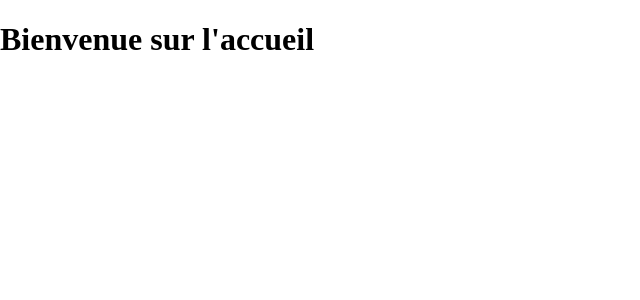
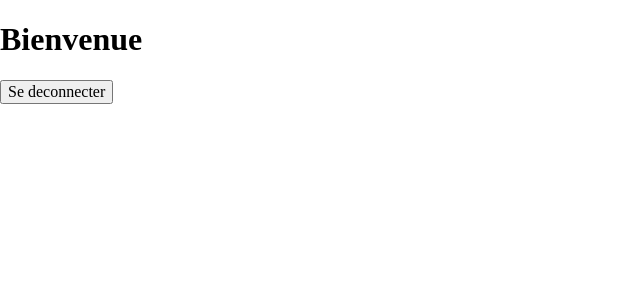
Before and after one commit to tlugat/iot-solution-hetic, a React (Create React App) app: page / in a window 1280 px wide. Shown: the top 300 px of the page, without its empty margins (0-640 px from the left). Built offline with nearby package versions, Linux system fonts and the light colour scheme; sample sign-in values are in the browser's storage.

Commit message:
useAuth hook and redirections after register?login

```diff
--- a/src/app/App.js
+++ b/src/app/App.js
@@ -1,28 +1,23 @@
 import { Route, Switch, BrowserRouter as Router } from 'react-router-dom';
 
-import authService from 'app/services/auth/auth-service';
+import { ProvideAuth } from "app/hooks/useAuth";
 
+import PrivateRoute from "app/commons/PrivateRoute/PrivateRoute";
 import Home from "app/pages/Home/Home";
 import Register from "app/pages/Register";
 import Login from "app/pages/Login";
 
 function App() {
 
-  const user = authService.getCurrentUser();
-
   return (
     <div className="App">
       <Router>
         <Switch>
-          <Route exact path="/" component={Home}/>
-          {
-            !user && (
-              <>
-                <Route exact path="/register" component={Register}/>
-                <Route exact path="/login" component={Login}/>
-              </>
-            )
-          }
+          <ProvideAuth>
+            <PrivateRoute exact path="/" component={Home}/>
+            <Route exact path="/register" component={Register}/>
+            <Route exact path="/login" component={Login}/>
+          </ProvideAuth>
         </Switch>
       </Router>
     </div>
--- a/src/app/commons/LoginForm/LoginForm.js
+++ b/src/app/commons/LoginForm/LoginForm.js
@@ -1,7 +1,7 @@
 import {Formik, Field, ErrorMessage} from 'formik';
 import * as Yup from 'yup';
 import {Link} from 'react-router-dom';
-import authService from 'app/services/auth/auth-service';
+import {useAuth} from "app/hooks/useAuth";
 
 
 const CustomInput = ({field, form, ...props}) => {
@@ -18,6 +18,8 @@ const CustomError = (props) => <div>{props.children}</div>
 
 const Form = () => {
 
+  const auth = useAuth();
+
   const userSchema = Yup.object().shape({
     email: Yup.string().email("E-mail erroné").min(6, '6 caractères min.').max(100, '100 caractères max.'),
     password: Yup.string().min(6, '6 caractères min.').max(50, '50 caractères max.'),
@@ -27,7 +29,7 @@ const Form = () => {
   const submit = async (values, actions) => {
     const {email, password} = values;
     actions.setSubmitting(false);
-    authService.login(email, password);
+    auth.login(email, password);
   }
 
   return (
@@ -52,7 +54,7 @@ const Form = () => {
             <Field name="password" type="password"  component={CustomInput} />
             <ErrorMessage name="password" component={CustomError} />
             <button type="submit" disabled={isSubmitting}>Login</button>
-            <p>Don't have an account ? <span><Link to="/signup">Register</Link></span></p>
+            <p>Don't have an account ? <span><Link to="/register">Register</Link></span></p>
           </form>
 
         )}
--- /dev/null
+++ b/src/app/commons/PrivateRoute/PrivateRoute.js
@@ -0,0 +1,15 @@
+import {Route, Redirect} from 'react-router-dom';
+import {useAuth} from "app/hooks/useAuth";
+
+const PrivateRoute = ({component: Component, ...rest}) => {
+
+  const auth = useAuth();
+
+  return (
+      <Route {...rest} render={(props) => (
+        auth.user ? <Component {...props}/> : <Redirect to="/login"/>
+      )}/>
+  )
+}
+
+export default PrivateRoute
--- a/src/app/commons/RegisterForm/RegisterForm.js
+++ b/src/app/commons/RegisterForm/RegisterForm.js
@@ -1,6 +1,7 @@
+import {useState, useEffect} from "react";
 import {Formik, Field, ErrorMessage} from 'formik';
 import * as Yup from 'yup';
-import authService from 'app/services/auth/auth-service';
+import {useAuth} from "app/hooks/useAuth";
 
 
 const CustomInput = ({field, form, ...props}) => {
@@ -15,8 +16,11 @@ const CustomInput = ({field, form, ...props}) => {
 const CustomError = (props) => <div>{props.children}</div>
 
 
-const RegisterForm = () => {
+const RegisterForm = ({setIsRegistered}) => {
 
+  const auth = useAuth();
+
+  const [registerError, setRegisterError] = useState("");
 
   const userSchema = Yup.object().shape({
     name: Yup.string().min(2, 'Le nom renseigné est trop court'),
@@ -29,7 +33,12 @@ const RegisterForm = () => {
   const submit = async (values, actions) => {
     const {name, lastName, email, password, confirmPassword} = values;
     actions.setSubmitting(false);
-    authService.register(name, lastName, email, password, confirmPassword);
+    auth.register(name, lastName, email, password, confirmPassword)
+    .then(response => {
+      if(response.data.msg === "Success") setIsRegistered(true)
+      else if(response.data.error) setRegisterError(response.data.error)
+    })
+    .catch(error => console.log(error));
   }
 
 
@@ -60,6 +69,7 @@ const RegisterForm = () => {
           <Field name="confirmPassword" type="password"  component={CustomInput} />
           <ErrorMessage name="confirmPassword" component={CustomError} />
           <button type="submit" disabled={isSubmitting}>Sign up</button>
+          {registerError && <div>{registerError}</div>}
         </form>
 
       )}
--- /dev/null
+++ b/src/app/hooks/useAuth.js
@@ -0,0 +1,98 @@
+import React, { useState, useEffect, useContext, createContext } from "react";
+import axios from "axios";
+import authService from "app/services/auth/auth-service";
+
+const API_URL = "https://iot-project-hetic.herokuapp.com/api/user/";
+
+const authContext = createContext();
+
+// Provider component that wraps your app and makes auth object ...
+// ... available to any child component that calls useAuth().
+export function ProvideAuth({ children }) {
+  const auth = useProvideAuth();
+  return <authContext.Provider value={auth}>{children}</authContext.Provider>;
+}
+
+// Hook for child components to get the auth object ...
+// ... and re-render when it changes.
+export const useAuth = () => {
+  return useContext(authContext);
+};
+
+// Provider hook that creates auth object and handles state
+function useProvideAuth() {
+  const [user, setUser] = useState(localStorage.getItem("user") || null);
+
+  // Wrap any methods we want to use making sure ...
+  // ... to save the user to state.
+  const login = (email, password) => {
+    return axios
+      .post(API_URL + "login", {
+        email,
+        password,
+      })
+      .then(response => {
+        localStorage.setItem("user", response.data);
+        setUser(response.data)
+      })
+  };
+
+  const register = (name, lastName, email, password, confirmPassword) => {
+    return axios.post(API_URL + "register", {
+      name,
+      lastName,
+      email,
+      password,
+      confirmPassword
+    })
+  };
+
+  const logout = () => {
+    localStorage.removeItem("user");
+    setUser(false);
+  };
+
+  // const sendPasswordResetEmail = (email) => {
+  //   return firebase
+  //     .auth()
+  //     .sendPasswordResetEmail(email)
+  //     .then(() => {
+  //       return true;
+  //     });
+  // };
+
+  // const confirmPasswordReset = (code, password) => {
+  //   return firebase
+  //     .auth()
+  //     .confirmPasswordReset(code, password)
+  //     .then(() => {
+  //       return true;
+  //     });
+  // };
+
+  // Subscribe to user on mount
+  // Because this sets state in the callback it will cause any ...
+  // ... component that utilizes this hook to re-render with the ...
+  // ... latest auth object.
+  useEffect(() => {
+    const unsubscribe = user => {
+      if (user) {
+        setUser(user);
+      } else {
+        setUser(false);
+      }
+    };
+    // Cleanup subscription on unmount
+    return () => unsubscribe();
+  }, []);
+
+  // Return the user object and auth methods
+  return {
+    user,
+    login,
+    register,
+    logout,
+    // sendPasswordResetEmail,
+    // confirmPasswordReset,
+  };
+}
--- a/src/app/pages/Home/Home.js
+++ b/src/app/pages/Home/Home.js
@@ -1,8 +1,13 @@
+import {useAuth} from "app/hooks/useAuth";
 
 function Home() {
+
+  const auth = useAuth();
+
   return (
     <div>
-      <h1>Bienvenue sur l'accueil</h1>
+      <h1>Bienvenue {auth.user.name}</h1>
+      <button onClick={() => auth.logout()}>Se deconnecter</button>
     </div>
   )
 }
--- a/src/app/pages/Login.js
+++ b/src/app/pages/Login.js
@@ -1,6 +1,25 @@
+import { useState, useEffect } from "react";
+import {Redirect} from "react-router-dom";
+import {useAuth} from "app/hooks/useAuth";
+
 import Form from 'app/commons/LoginForm/LoginForm';
 
 function Login() {
+  const auth = useAuth();
+  const [redirectToReferrer, setRedirectToReferrer] = useState(false)
+
+  useEffect(() => {
+    if(auth.user) {
+      setRedirectToReferrer(true)
+    } else {
+      setRedirectToReferrer(false);
+    }
+  }, [auth]);
+
+  if(redirectToReferrer) {
+    return <Redirect to="/"/>
+  }
+
   return (
     <div>
       <Form/>
--- a/src/app/pages/Register.js
+++ b/src/app/pages/Register.js
@@ -1,9 +1,40 @@
+import { useState, useEffect } from "react";
+import {Redirect} from "react-router-dom";
+import {useAuth} from "app/hooks/useAuth";
+
 import Form from 'app/commons/RegisterForm/RegisterForm';
 
 function Register() {
+
+  const [redirectToReferrer, setRedirectToReferrer] = useState(false)
+  const auth = useAuth();
+
+  useEffect(() => {
+    if(auth.user) {
+      setRedirectToReferrer(true)
+    } else {
+      setRedirectToReferrer(false);
+    }
+  }, [auth]);
+
+  const [isRegistered, setIsRegistered] = useState(false);
+
+  useEffect(() => {
+    if(isRegistered) {
+      const timer = setTimeout(() => {
+      setRedirectToReferrer(true);
+    }, 10000);
+    return () => clearTimeout(timer);
+    }
+  })
+
+  if(redirectToReferrer) {
+    return <Redirect to="/"/>
+  }
+
   return (
     <div>
-      <Form/>
+      {isRegistered ? <div>Votre compte a ete enregistre avec succes !</div> : <Form setIsRegistered={setIsRegistered} /> }
     </div>
   )
 }
--- a/src/app/services/auth/auth-service.js
+++ b/src/app/services/auth/auth-service.js
@@ -9,7 +9,7 @@ const register = async (name, lastName, email, password, confirmPassword) => {
     email,
     password,
     confirmPassword
-  });
+  })
 };
 
 const login = async (email, password) => {
@@ -18,15 +18,6 @@ const login = async (email, password) => {
       email,
       password,
     })
-    .then((response) => {
-      // if (response.data) {
-      //   localStorage.setItem("user", JSON.stringify(response.data));
-      // }
-      // return response.data;
-      console.log(response.data)
-    })
-    .catch(error => console.log(error))
-    ;
 };
 
 const logout = () => {
```
